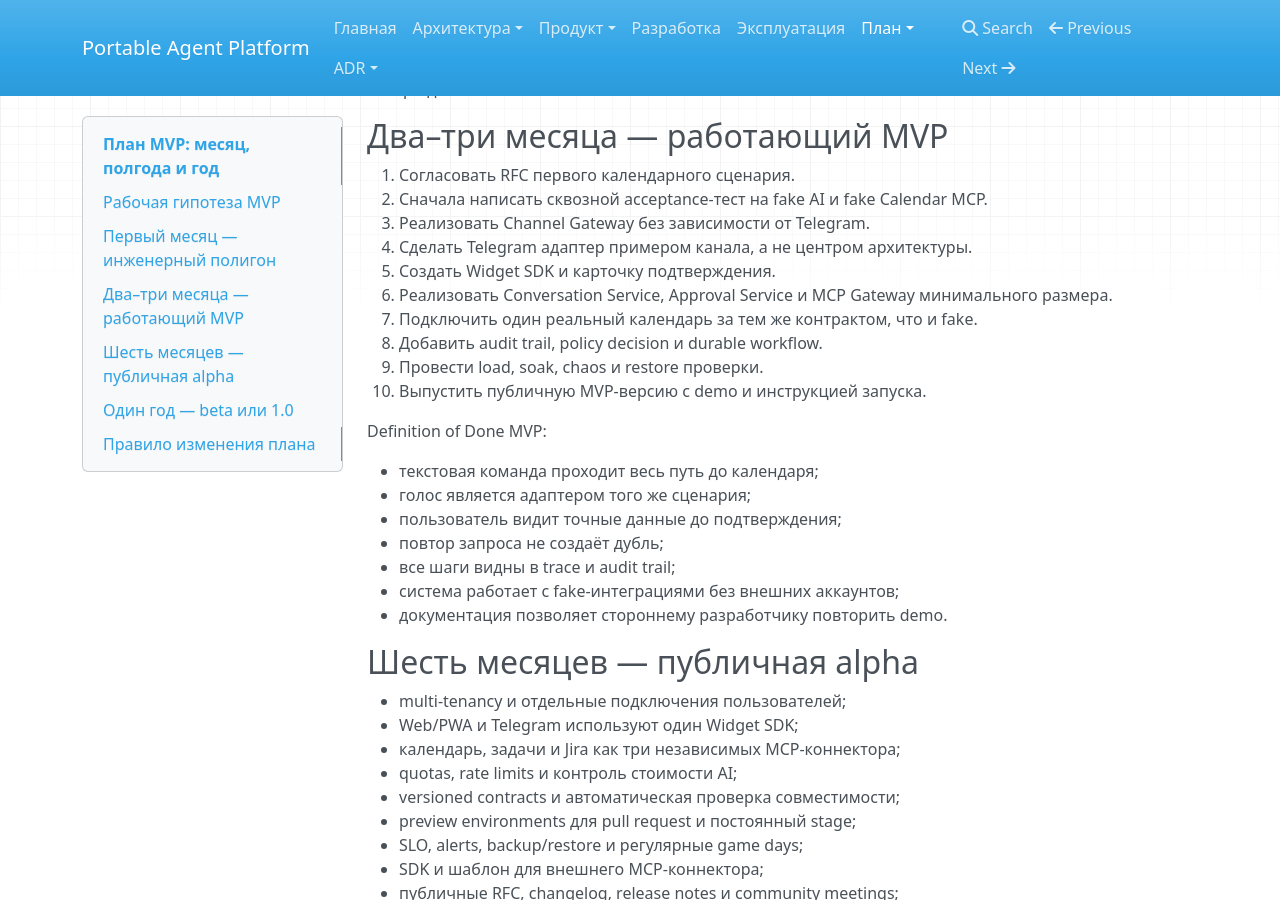
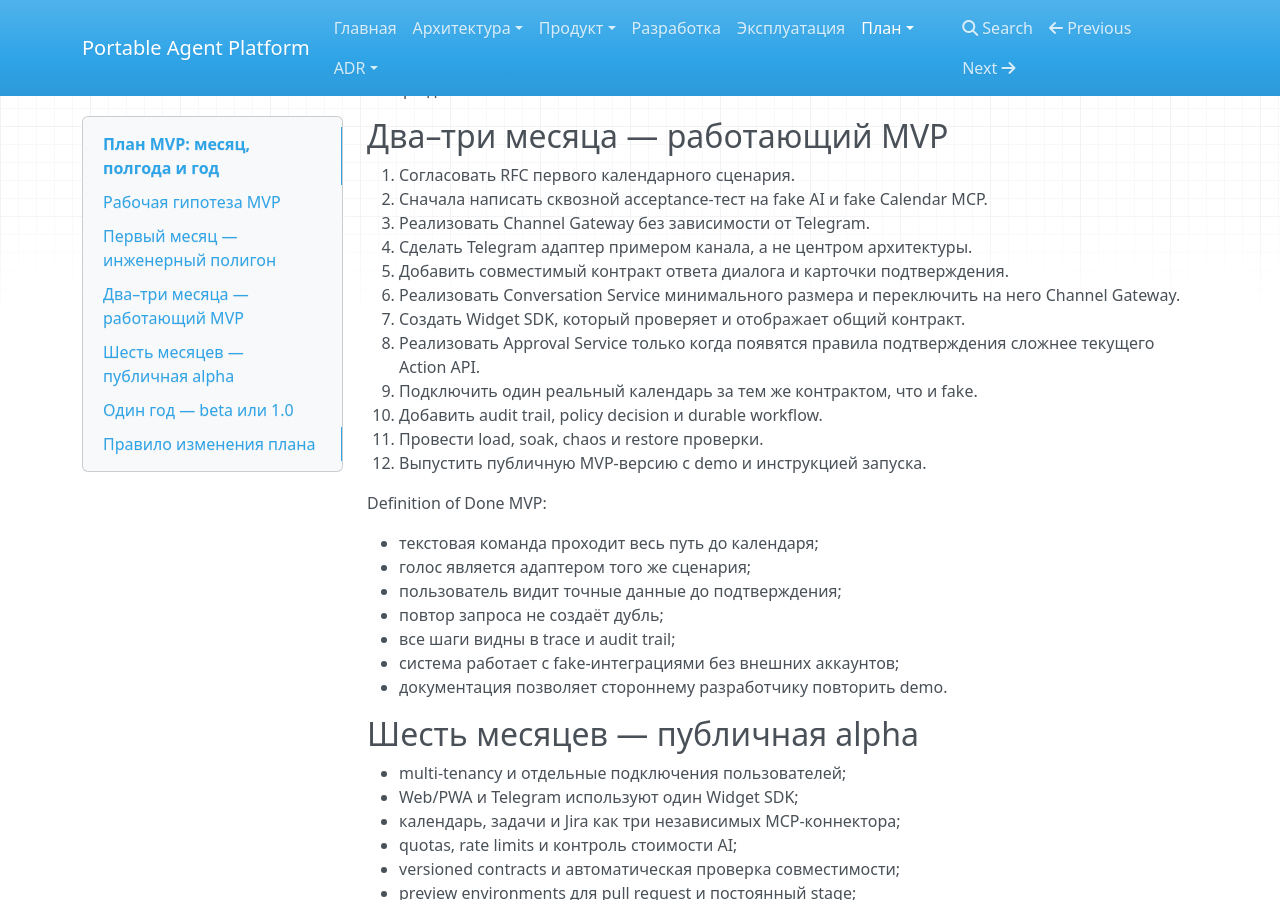
Before and after one commit to portable-agent/platform, an MkDocs documentation site: the page built from docs/delivery/MVP_ROADMAP.md, in a window 1280 px wide and 900 px high, scrolled down 1533 px. Built offline with MkDocs 1.6.1, drawn with Linux system fonts in a browser that asks for light colours; nearby versions of some CDN libraries.

Commit message:
docs: закрепить владельца оркестрации диалога (#23)

```diff
--- a/docs/delivery/MVP_ROADMAP.md
+++ b/docs/delivery/MVP_ROADMAP.md
@@ -69,12 +69,14 @@
 2. Сначала написать сквозной acceptance-тест на fake AI и fake Calendar MCP.
 3. Реализовать Channel Gateway без зависимости от Telegram.
 4. Сделать Telegram адаптер примером канала, а не центром архитектуры.
-5. Создать Widget SDK и карточку подтверждения.
-6. Реализовать Conversation Service, Approval Service и MCP Gateway минимального размера.
-7. Подключить один реальный календарь за тем же контрактом, что и fake.
-8. Добавить audit trail, policy decision и durable workflow.
-9. Провести load, soak, chaos и restore проверки.
-10. Выпустить публичную MVP-версию с demo и инструкцией запуска.
+5. Добавить совместимый контракт ответа диалога и карточки подтверждения.
+6. Реализовать Conversation Service минимального размера и переключить на него Channel Gateway.
+7. Создать Widget SDK, который проверяет и отображает общий контракт.
+8. Реализовать Approval Service только когда появятся правила подтверждения сложнее текущего Action API.
+9. Подключить один реальный календарь за тем же контрактом, что и fake.
+10. Добавить audit trail, policy decision и durable workflow.
+11. Провести load, soak, chaos и restore проверки.
+12. Выпустить публичную MVP-версию с demo и инструкцией запуска.
 
 Definition of Done MVP:
 
```
Also changed, not shown: docs/adr/0013-conversation-orchestration.md (added, +71 -0 lines), docs/architecture/PLATFORM.md (+4 -0 lines), docs/delivery/CURRENT_STATUS.md (+6 -3 lines).
